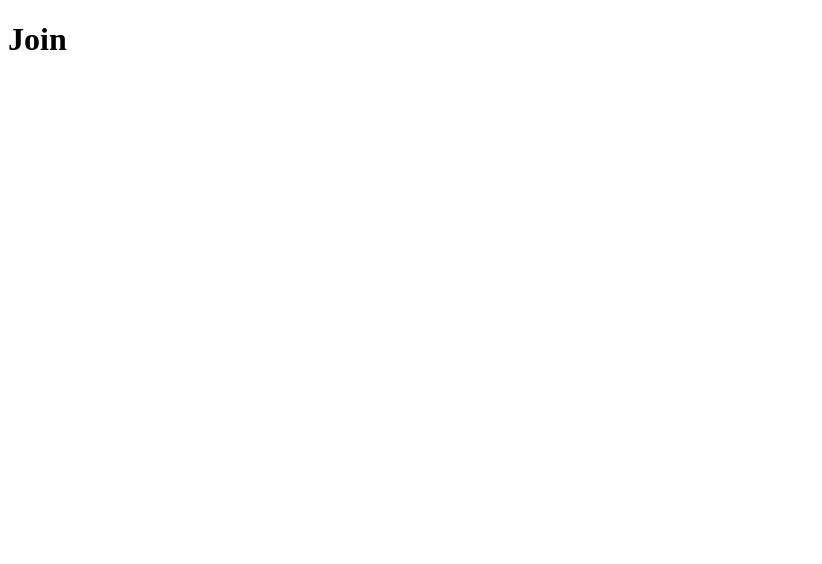
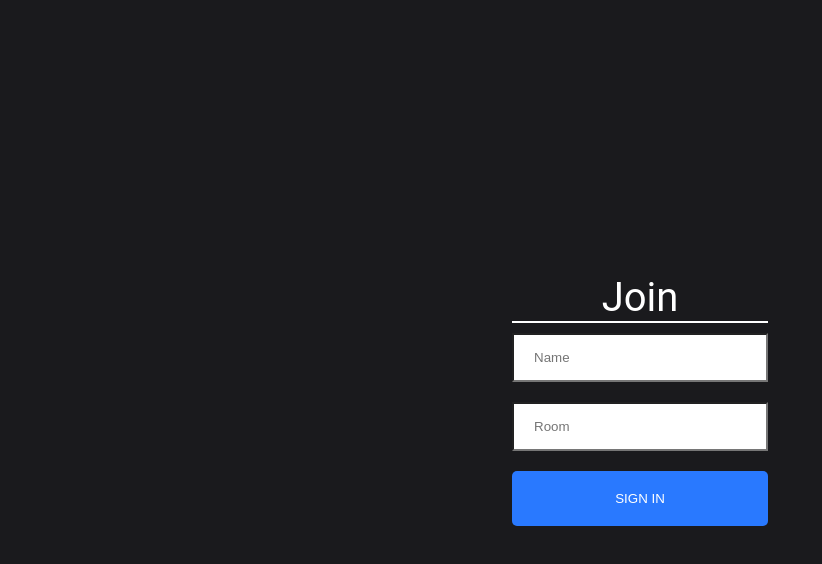
Before and after one commit to MdSamsuzzohaShayon/mern-socket.io-chat, a React (Create React App) app in the folder client/: page / in a window 1280 px wide. Shown: the top 564 px of the page, without its empty margins (0-822 px from the left). Built offline with nearby package versions, Linux system fonts and the light colour scheme.

Commit message:
join component is successfully made and successfully redirect to chat

```diff
--- a/client/src/App.js
+++ b/client/src/App.js
@@ -1,8 +1,8 @@
 // https://www.youtube.com/watch?v=ZwFA3YMfkoc&t=310s
 import React, {Component } from 'react';
 import {BrowserRouter as Router, Route} from 'react-router-dom';
-import Join from './components/Join';
-import Chat from './components/Chat';
+import Join from './components/Join/Join';
+import Chat from './components/Chat/Chat';
 
 
 const App =()=> (
--- a/client/src/components/Chat.jsx
+++ b/client/src/components/Chat/Chat.jsx
@@ -1,4 +1,6 @@
 import React from 'react';
+
+import './Chat.css';
 
 
 const Chat =()=>{
--- a/client/src/components/Join.jsx
+++ /dev/null
@@ -1,10 +0,0 @@
-import React from 'react';
-
-
-const Join =()=>{
-    return (
-        <h1>Join</h1>
-    );
-}
-
-export default Join;
--- /dev/null
+++ b/client/src/components/Join/Join.css
@@ -0,0 +1,72 @@
+html, body {
+    font-family: 'Roboto', sans-serif;
+    padding: 0;
+    margin: 0;
+  }
+
+  #root {
+    height: 100vh;
+  }
+
+  * {
+    box-sizing: border-box;
+  }
+
+  .joinOuterContainer {
+    display: flex;
+    justify-content: center;
+    text-align: center;
+    height: 100vh;
+    align-items: center;
+    background-color: #1A1A1D;
+
+  }
+
+  .joinInnerContainer {
+    width: 20%;
+  }
+
+  .joinInput {
+    border-radius: 0;
+    padding: 15px 20px;
+    width: 100%;
+  }
+
+  .heading {
+    color: white;
+    font-size: 2.5em;
+    margin-bottom: 10px;
+    border-bottom: 2px solid white;
+  }
+
+  .button {
+      color: #fff !important;
+      text-transform: uppercase;
+      text-decoration: none;
+      background: #2979FF;
+      padding: 20px;
+      border-radius: 5px;
+      display: inline-block;
+      border: none;
+      width: 100%;
+  }
+
+  .mt-20 {
+    margin-top: 20px;
+  }
+
+  @media (min-width: 320px) and (max-width: 480px) {
+    .joinOuterContainer {
+      height: 100%;
+    }
+
+    .joinInnerContainer {
+      width: 90%;
+    }
+
+
+  }
+
+  button:focus {
+    outline: 0;
+  }
--- /dev/null
+++ b/client/src/components/Join/Join.jsx
@@ -0,0 +1,26 @@
+import React, {useState} from 'react';
+import {Link} from 'react-router-dom';
+import './Join.css'
+
+
+const Join =()=>{
+    // https://reactjs.org/docs/hooks-overview.html
+    const [name, setName] = useState('');
+    const [room, setRoom] = useState('');
+
+
+    return (
+        <div className="joinOuterContainer">
+            <div className="joinInnerContainer">
+                <div className="heading">Join</div>
+                <div><input type="text" placeholder="Name" onChange={(event)=>setName(event.target.value)} className="joinInput"/></div>
+                <div><input type="text" placeholder="Room" onChange={(event)=>setRoom(event.target.value)} className="joinInput mt-20"/></div>
+                <Link onClick={(event)=>(!name || !room) ? event.preventDefault(): null} to={`/chat?name=${name}&room=${room}`}>
+                    <button className="button mt-20" type="submit">Sign In</button>
+                </Link>
+            </div>
+        </div>
+    );
+}
+
+export default Join;
```
Also changed, not shown: client/src/components/Chat/Chat.css (added).
